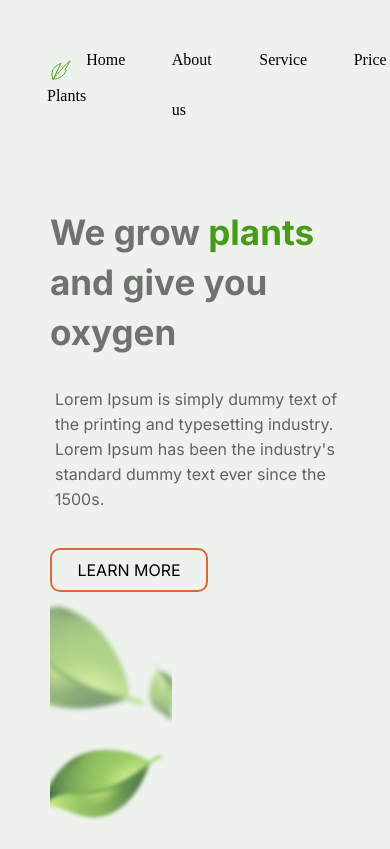
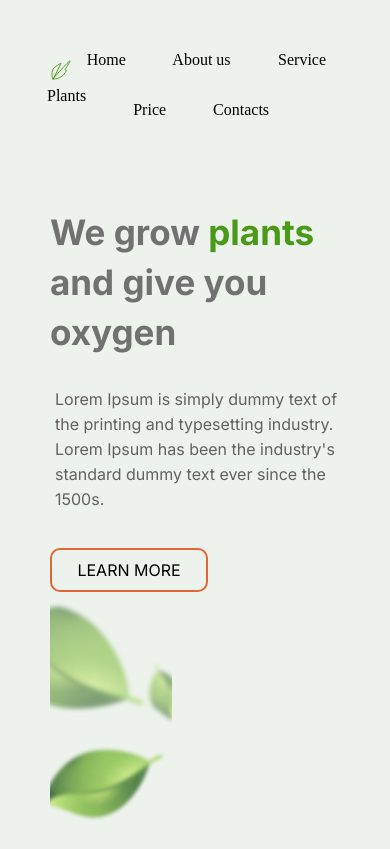
Before and after one commit to Irina0313/RSS-JS-preschool-cource-repo, a website: page plants/index.html in a window 390 px wide. Shown: the top 849 px of the page. Drawn offline with Linux system fonts and the light colour scheme; a web font is replaced by a local one.

Commit message:
feat: add additional media layout

```diff
--- a/plants/sass/abstract/_constants.scss
+++ b/plants/sass/abstract/_constants.scss
@@ -13,7 +13,8 @@ $color-accordion-active: #c1e698;
 $color-arrow-active: #8ba07e;
 $color-accordion-btn-background: #aea1a1;
 
-$header-width: 1220px;
 $content-width: 1222px;
+$main-content-width: 1220px;
 $tablet-width: 768px;
 $mobile-width: 380px;
+$mobile-small-width: 320px;
--- a/plants/sass/abstract/_mixins.scss
+++ b/plants/sass/abstract/_mixins.scss
@@ -15,6 +15,12 @@
    }
 }
 
+@mixin media-content {
+   @media (max-width: $main-content-width) {
+      @content;
+   }
+}
+
 @mixin media-tablet {
    @media (max-width: $tablet-width) {
       @content;
@@ -26,3 +32,8 @@
       @content;
    }
 }
+@mixin media-small-mobile {
+   @media (max-width: $mobile-small-width) {
+      @content;
+   }
+}
--- a/plants/sass/base/_buttons.scss
+++ b/plants/sass/base/_buttons.scss
@@ -39,7 +39,7 @@
 }
 
 .service__buttons {
-   padding-top: 29px;
+   padding: 29px 0 20px 0;
    align-items: flex-start;
    > * {
       width: 161px;
--- a/plants/sass/components/_contacts.scss
+++ b/plants/sass/components/_contacts.scss
@@ -9,14 +9,6 @@
    }
 }
 
-.contacts__wrapper {
-   display: flex;
-   flex-wrap: wrap;
-   @include media-tablet {
-      flex-direction: column;
-      align-items: center;
-   }
-}
 .contacts__image {
    display: flex;
    background-image: url("../images/contact-us/contact_woman.png");
@@ -24,8 +16,11 @@
    height: 496.99px;
    order: -1;
    margin: 0 113px 1px 0;
+   @include media-content {
+      order: 3;
+      margin: 0 0px 1px 0;
+   }
    @include media-tablet {
-      order: 3;
       width: 200px;
       height: 248.49px;
       background-size: cover;
@@ -42,11 +37,13 @@
    font-weight: 700;
    color: $color-heading-additional;
    margin: 6px 68px 0 0;
-   @include media-tablet {
-      @include font($size: 4rem, $height: 5.2rem, $weight: 700);
+   @include media-content {
       width: 100%;
       margin: 0;
       text-align: center;
+   }
+   @include media-tablet {
+      @include font($size: 4rem, $height: 5.2rem, $weight: 700);
    }
    @include media-mobile {
       @include font($size: 2.5rem, $height: 3.3rem, $weight: 700);
--- a/plants/sass/components/_footer.scss
+++ b/plants/sass/components/_footer.scss
@@ -1,13 +1,3 @@
-.footer__wrapper {
-   padding: 39px 0 41px 0;
-   @include media-tablet {
-      padding: 33px 0 28px 0;
-   }
-   @include media-mobile {
-      padding: 22px 0 17px 0;
-   }
-}
-
 .layout-3-column_footer {
    @include media-tablet {
       flex-direction: column;
--- a/plants/sass/components/_navigation.scss
+++ b/plants/sass/components/_navigation.scss
@@ -2,6 +2,9 @@
    display: flex;
    margin: 0;
    padding: 0;
+   @include media-tablet {
+      flex-wrap: wrap;
+   }
 }
 
 .navigation__link {
--- a/plants/sass/layout/_wrapper.scss
+++ b/plants/sass/layout/_wrapper.scss
@@ -1,16 +1,45 @@
 .wrapper {
    max-width: $content-width;
    margin: 0 auto;
+   @include media-content {
+      padding: 0 50px;
+   }
    @include media-tablet {
-      max-width: $tablet-width;
       padding: 0 50px;
    }
    @include media-mobile {
-      max-width: $mobile-width;
       padding: 0 25px 0 25px;
+   }
+   @include media-small-mobile {
+      padding: 0 10px 0 10px;
    }
 }
 
 .header__wrapper {
-   max-width: $header-width;
+   max-width: $main-content-width;
 }
+
+.contacts__wrapper {
+   display: flex;
+   flex-wrap: wrap;
+   @include media-content {
+      justify-content: space-between;
+   }
+   @include media-tablet {
+      flex-direction: column;
+      align-items: center;
+   }
+}
+
+.footer__wrapper {
+   padding: 39px 0 41px 0;
+   @include media-content {
+      padding: 39px 50px 41px 50px;
+   }
+   @include media-tablet {
+      padding: 33px 0 28px 0;
+   }
+   @include media-mobile {
+      padding: 22px 0 17px 0;
+   }
+}
```
Also changed, not shown: plants/sass/style.css, 1 other file.
